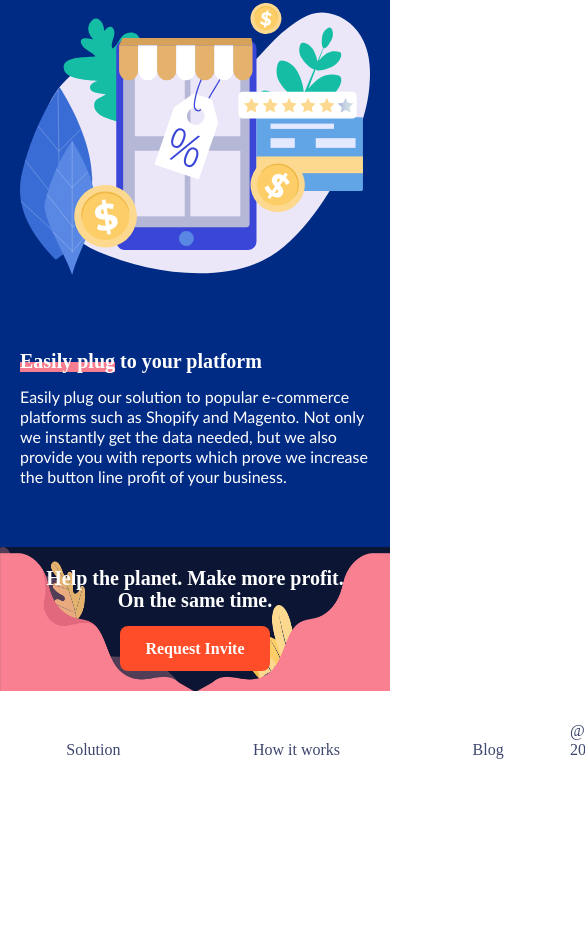
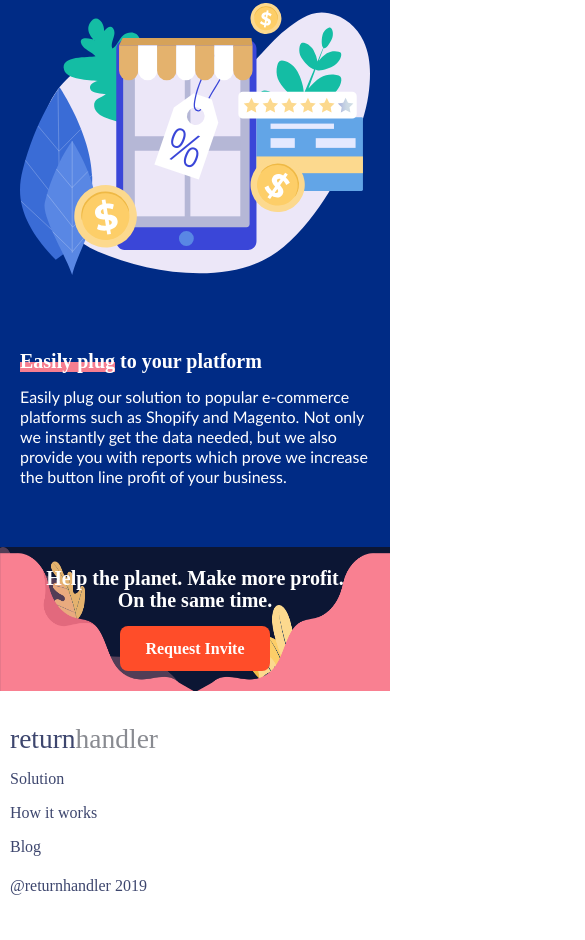
Before and after one commit to rudmm/returnHandler, a plain HTML site: page index.html in a window 390 px wide. Shown: the part 2081-3021 px from the top of the page, 585 px wide, since content can reach past the window. Before the commit the page ends 2885 px from the top, so only its background shows below. Drawn offline with Linux system fonts and the light colour scheme; a web font is replaced by a local one.

Commit message:
footer responsive

```diff
--- a/assets/scss/style.scss
+++ b/assets/scss/style.scss
@@ -539,6 +539,14 @@ a{
         padding-top: 100px;
         padding-bottom: 100px;
     }
+
+    //footer styles
+
+    .footer{
+        padding-left: 10px;
+        padding-right: 10px;
+        box-sizing: border-box;
+    }
 }
 
 @media screen and (max-width: 1280px){
@@ -661,6 +669,14 @@ a{
         }
 
     }
+
+    //footer styles
+
+    .footer{
+        .footer_logo{
+            width: 200px;
+        }
+    }
 }
 
 @media screen and (max-width: 992px){
@@ -728,6 +744,14 @@ a{
                 font-size: 33px;
                 line-height: 38px;
             }
+        }
+    }
+
+    //footer styles
+    .footer{
+        .footer_menu   .menu{
+            max-width: 500px;
+            width: 400px;
         }
     }
 }
@@ -820,6 +844,25 @@ a{
             }
         }
     }
+
+    //footer styles
+
+    .footer{
+        flex-direction: column;
+        align-items: flex-start;
+        .footer_logo{
+            margin-bottom: 20px;
+        }
+        .footer_menu{
+            margin-bottom: 20px;
+            .menu{
+                justify-content: space-between;
+            }
+        }
+        .copyright{
+            margin-left: 0;
+        }
+    }
 }
 
 @media screen and (max-width: 480px){
@@ -892,4 +935,21 @@ a{
             }
         }
     }
+
+    //footer styles
+
+    .footer{
+        .footer_menu{
+            .menu{
+                flex-direction: column;
+                justify-content: space-between;
+            }
+            .menu-item{
+                margin-bottom: 15px;
+            }
+            .menu-item:last-of-type{
+                margin-bottom: 0;
+            }
+        }
+    }
 }
```
Also changed, not shown: assets/css/style.css.
